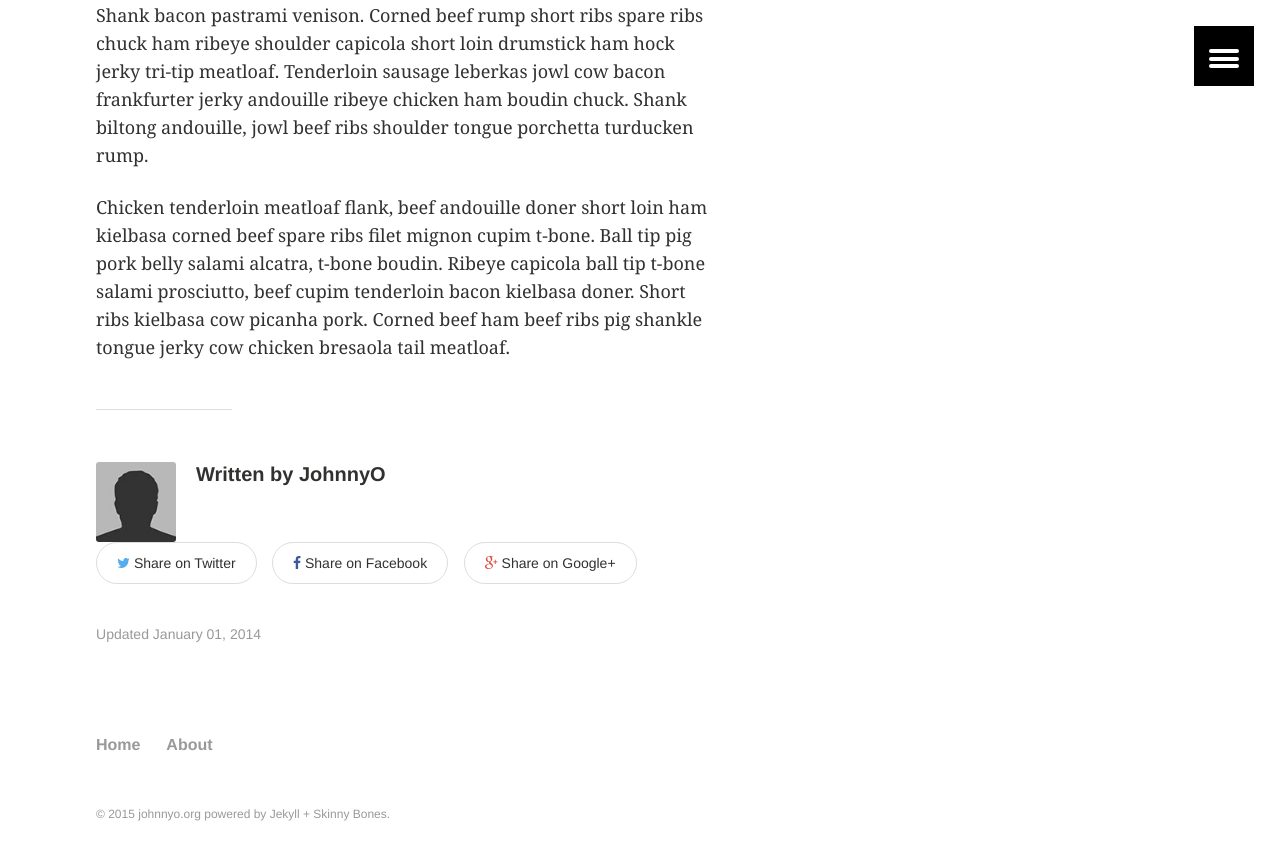
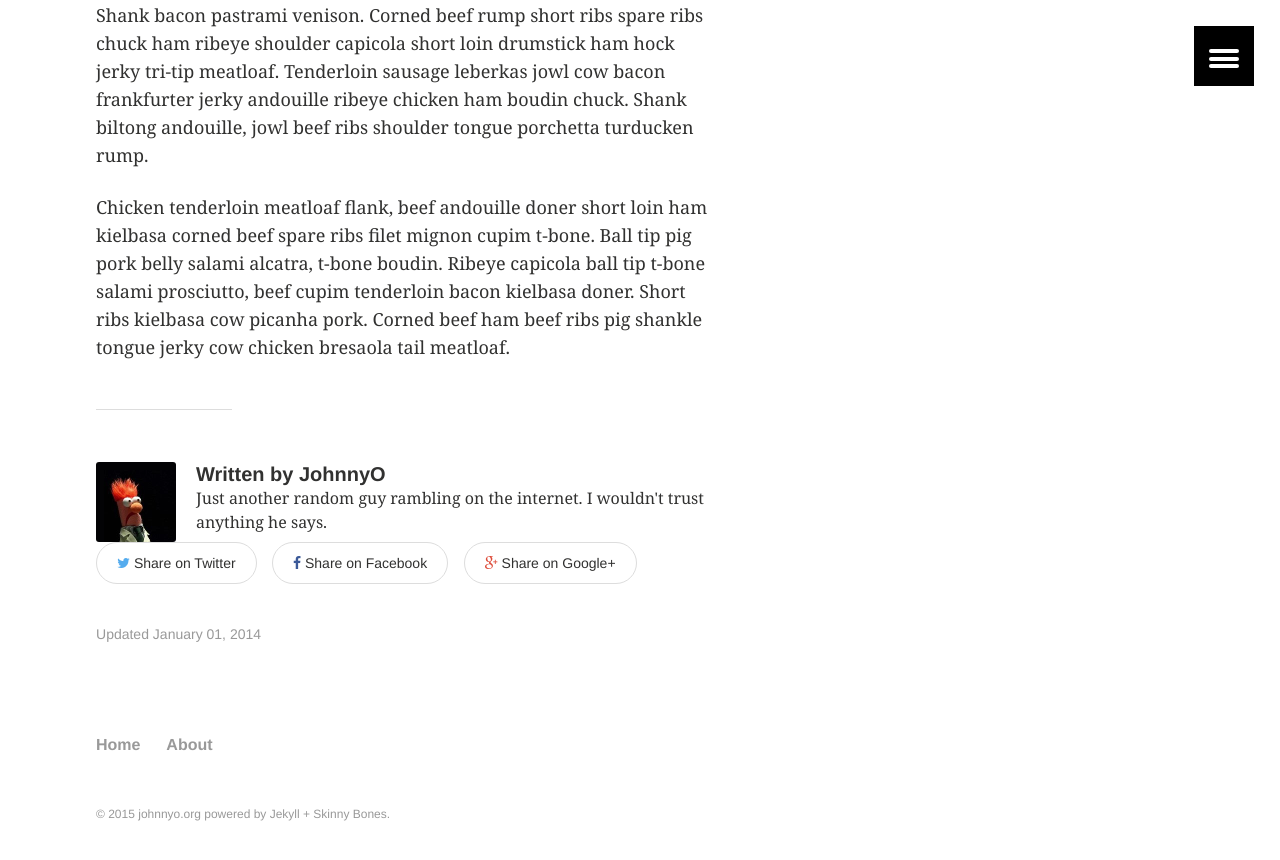
Before and after one commit to JohnnyO/johnnyo.github.com, a Jekyll site: the page built from _posts/2014-01-01-happy-new-year.md, in a window 1280 px wide and 900 px high, scrolled down 1320 px. Shown: the top 860 px of the window. Built offline with Jekyll 4.4.1, drawn with Linux system fonts in a browser that asks for light colours.

Commit message:
Adding a bio and a headshot icon
Same icon I use regularly, just facing the opposite direction

```diff
--- a/_config.yml
+++ b/_config.yml
@@ -7,9 +7,6 @@ teaser: # 400x250 px default teaser image used in image archive grid
 locale:
 url:  http://blog.johnnyo.org
 
-author:
-  name:  JohnnyO
-  avatar:  johnnyo.jpg
 
 # Jekyll configuration
 
@@ -31,8 +28,8 @@ owner:
   google:
     ad-client:
     ad-slot:
-  bio:
-  avatar: bio-photo.jpg # 160x160 px image for author byline
+  bio: Just another random guy rambling on the internet.  I wouldn't trust anything he says.
+  avatar: johnnyo.jpg # 160x160 px image for author byline
 disqus-shortname:
 
 
```
Also changed, not shown: images/johnnyo.jpg (added).
